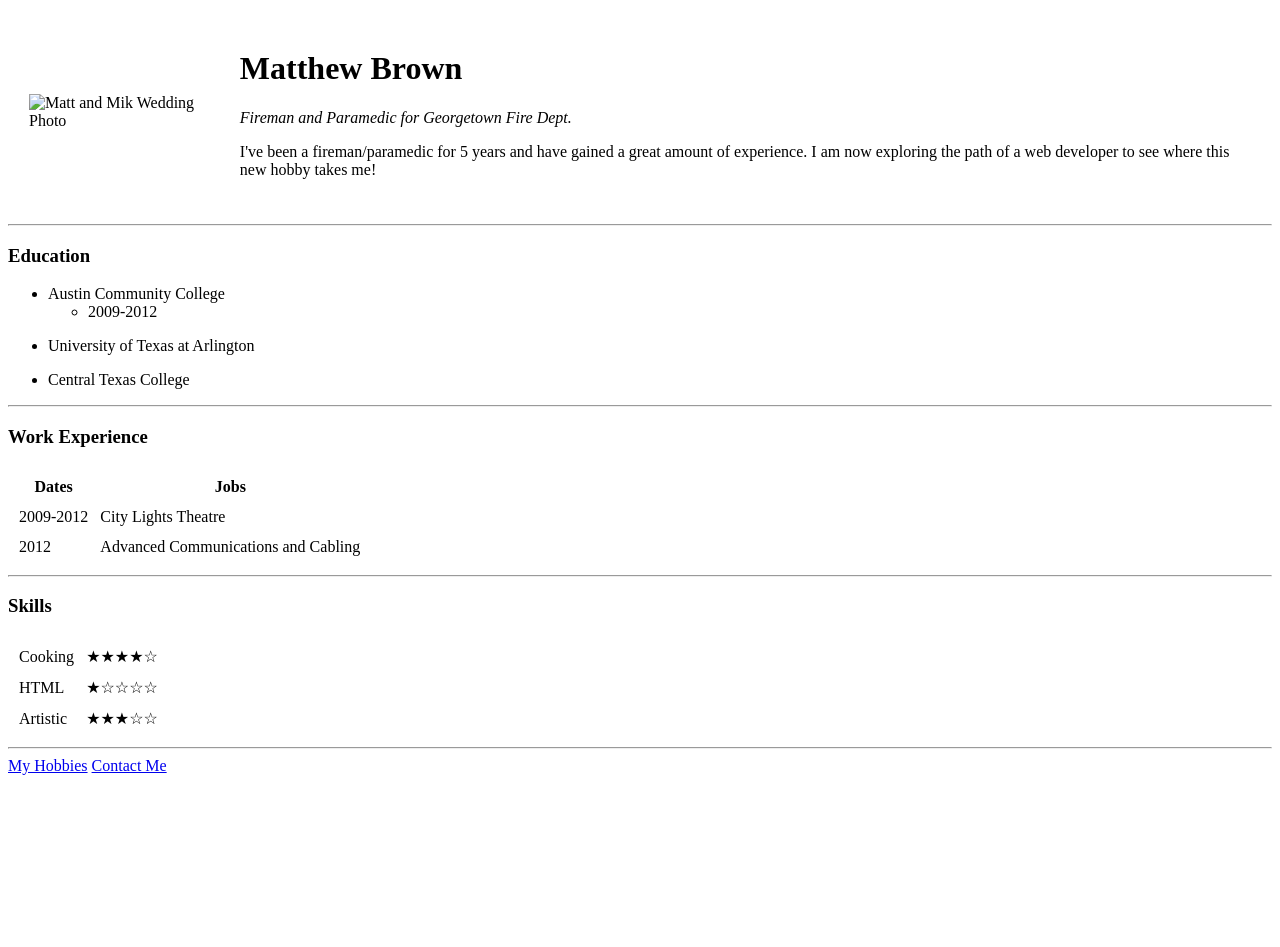
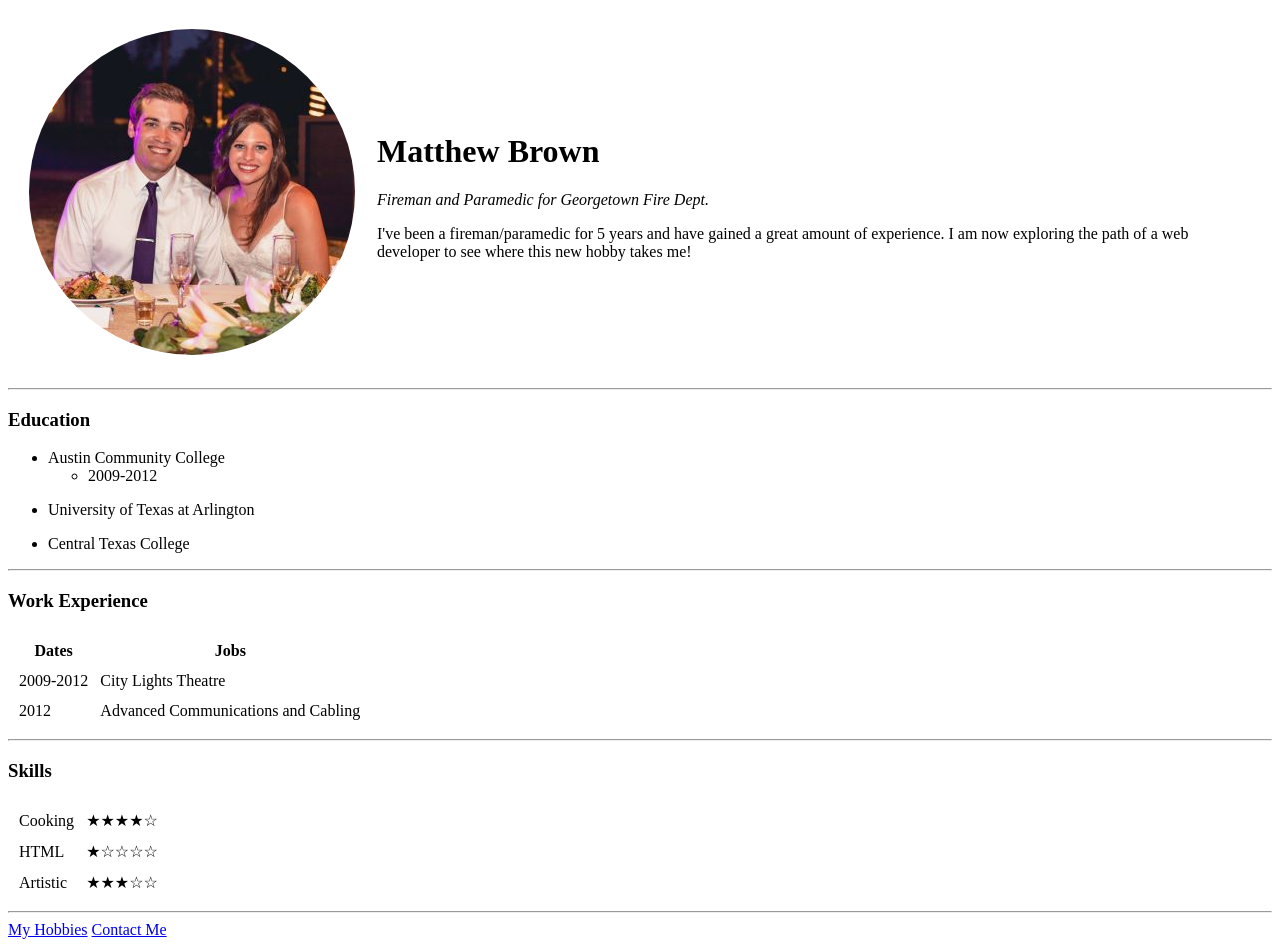
Before and after one commit to mattwb44/cv, a plain HTML site: page index.html in a window 1280 px wide. Before the commit the page ends 800 px from the top, so only its background shows below. Drawn offline with Linux system fonts and the light colour scheme.

Commit message:
Update index.html

```diff
--- a/index.html
+++ b/index.html
@@ -9,7 +9,7 @@
 <body>
   <table cellspacing="20px">
     <tr>
-      <td><img src="Mik_and_Matt.png" alt="Matt and Mik Wedding Photo"></td>
+      <td><img src="Mik and Matt.png" alt="Matt and Mik Wedding Photo"></td>
       <td><h1> Matthew Brown </h1>
         <p>
           <em>Fireman and Paramedic for Georgetown Fire Dept.</em>
```
